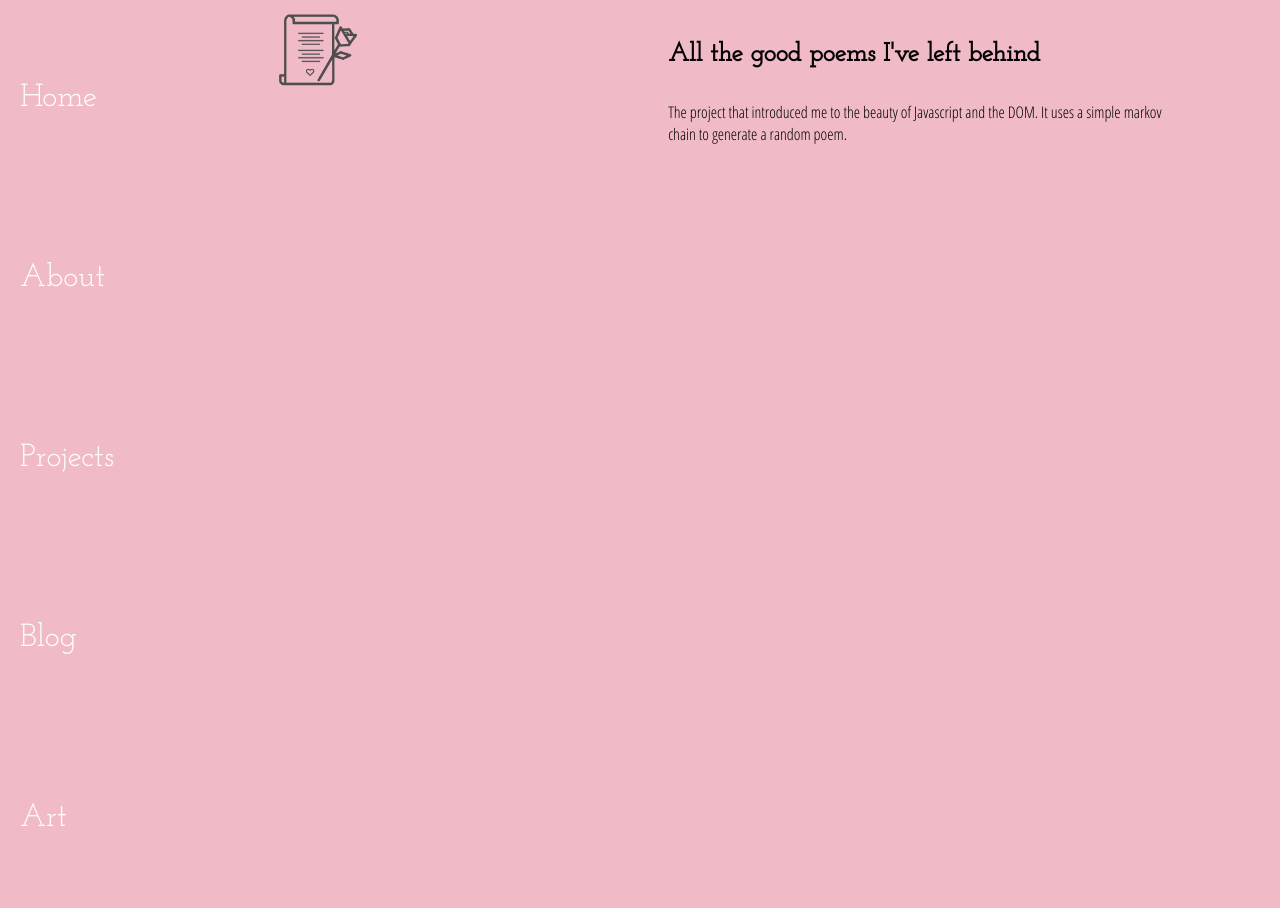
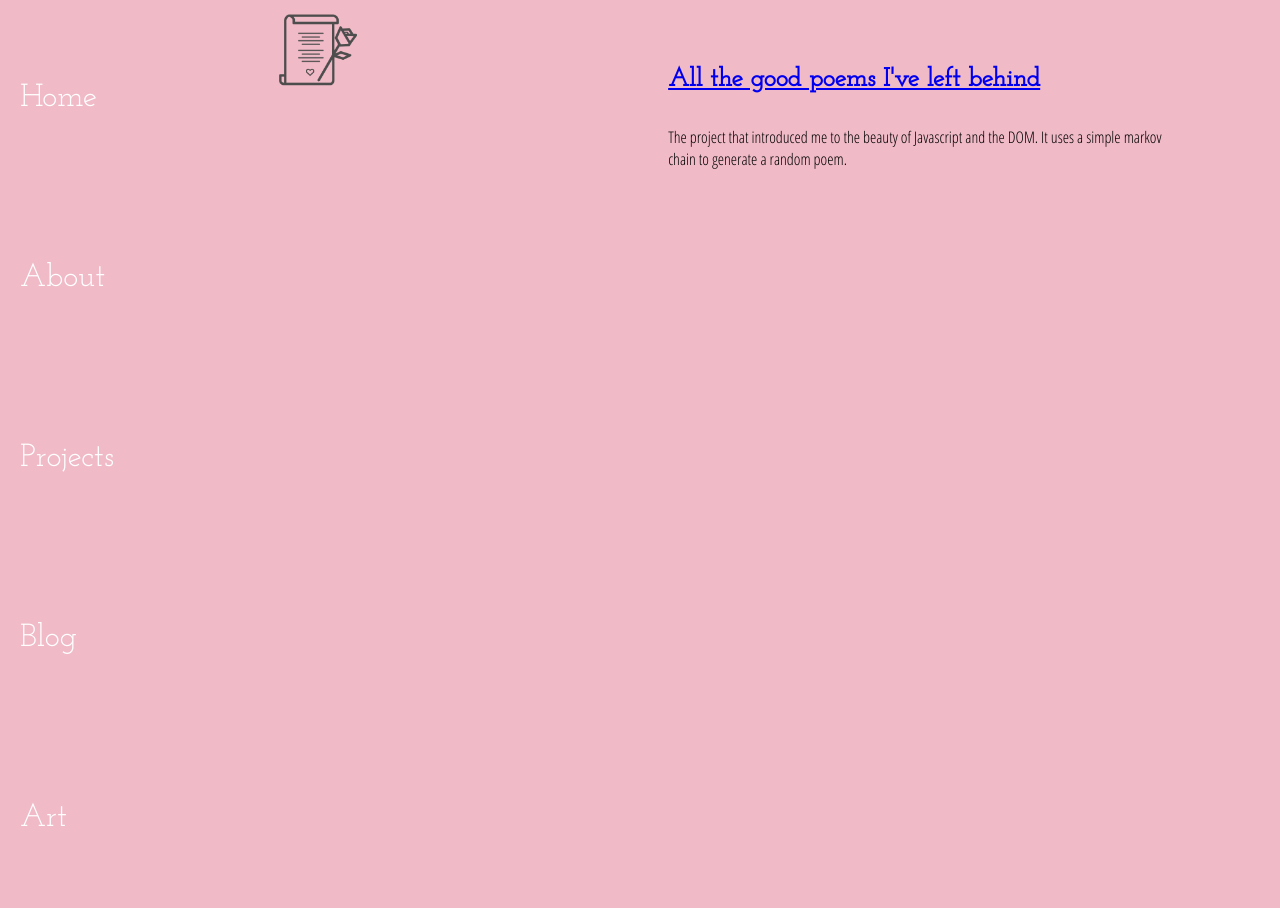
Before and after one commit to AlyssaYelle/AlyssaYelle.github.io, a Jekyll site: the page built from projects/index.html, in a window 1280 px wide. Built offline with Jekyll 4.4.1, drawn with Linux system fonts in a browser that asks for light colours.

```diff
--- a/css/main.css
+++ b/css/main.css
@@ -166,6 +166,8 @@ ul.posts li {
 .project {
   display: flex;
   flex-direction: row;
+  justify-content: flex-start;
+  align-items: baseline;
 }
 
 .project img {
--- a/projects/index.html
+++ b/projects/index.html
@@ -10,7 +10,7 @@ title: Projects
 		</div>
 		<div>
 			<h4>
-				All the good poems I've left behind
+				<a href='https://alyssayelle.github.io/all-the-good-poems-ive-left-behind/' target='_blank'>All the good poems I've left behind</a>
 			</h4>
 			<p>
 				The project that introduced me to the beauty of Javascript and the DOM. It uses a simple markov chain to generate a random poem.
```
